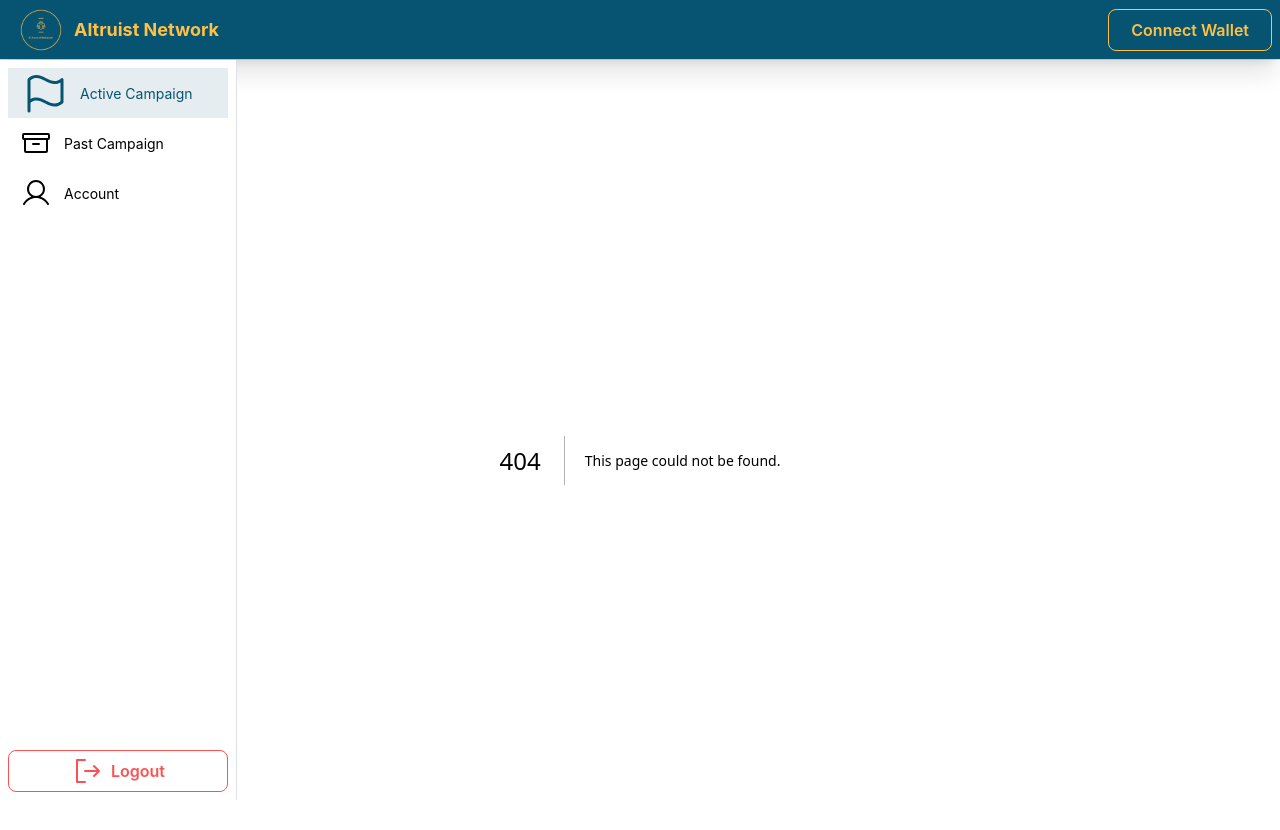
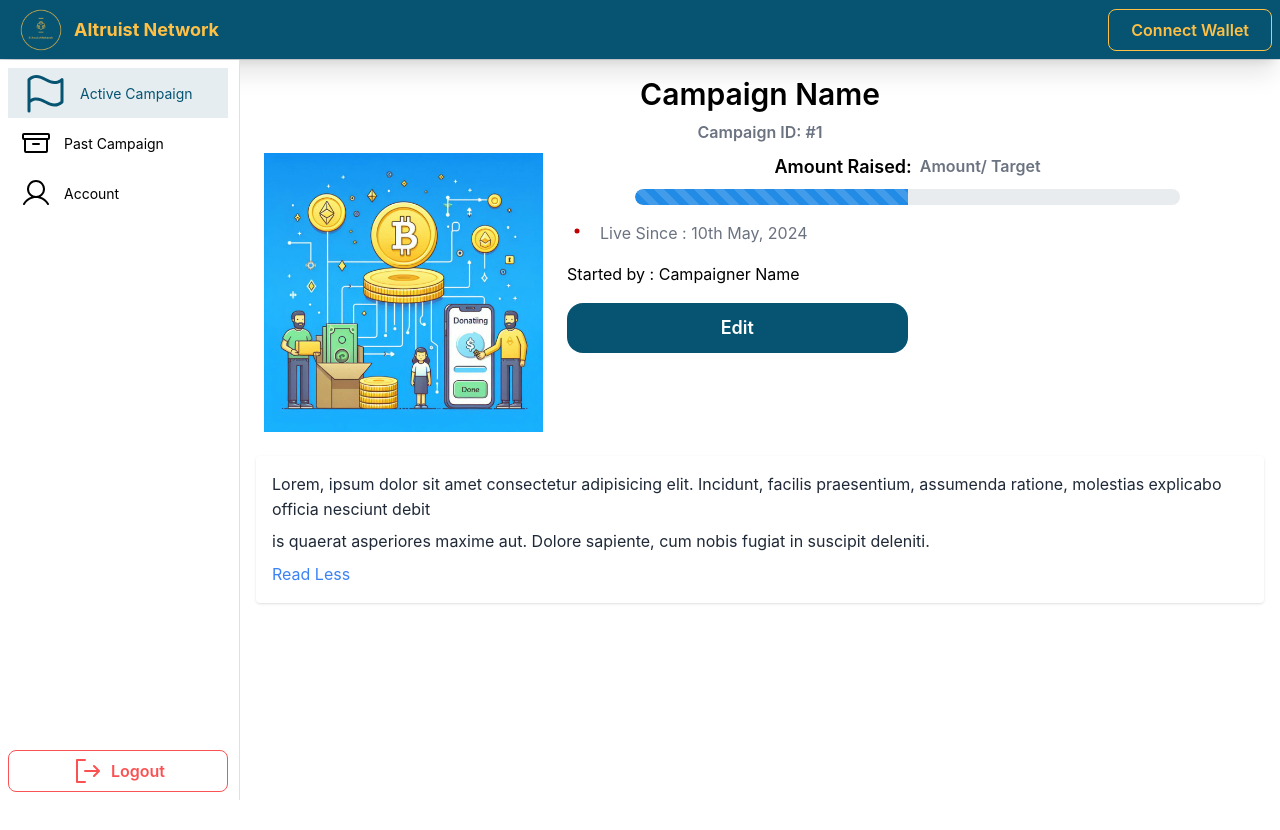
Before and after one commit to Ankesh2004/Altruist-Network, a Next.js app in the folder frontend/: page /dashboard/campaign/1 in a window 1280 px wide. Before the commit this address had no page. Shown: the top 830 px of the page. After the commit the page ends 800 px from the top, so only its background shows below. Built offline with nearby package versions, Linux system fonts and the light colour scheme.

Commit message:
feat: Campaign page

```diff
--- a/frontend/package.json
+++ b/frontend/package.json
@@ -9,6 +9,7 @@
     "lint": "next lint"
   },
   "dependencies": {
+    "@mantine/carousel": "^7.12.0",
     "@mantine/core": "^7.11.1",
     "@mantine/hooks": "^7.11.1",
     "clsx": "^2.1.1",
--- /dev/null
+++ b/frontend/src/app/dashboard/campaign/[campaignId]/page.tsx
@@ -0,0 +1,85 @@
+"use client";
+import React, { useState } from "react";
+import { Progress } from "@mantine/core";
+import Image from "next/image";
+import overviewRegisterCampaign from "../../../../../public/assets/overviewRegisterCampaign.jpeg";
+import Live from "../../../../components/shared/Live";
+import { Button } from "@mantine/core";
+import ReadMore from "@/components/shared/ReadMore";
+
+const dummyText = "Lorem, ipsum dolor sit amet consectetur adipisicing elit. Incidunt, facilis praesentium, assumenda ratione, molestias explicabo officia nesciunt debitis quaerat asperiores maxime aut. Dolore sapiente, cum nobis fugiat in suscipit deleniti."
+
+type pageProps = {
+  params: {
+    campaignId: string;
+  };
+};
+
+const page = ({ params }: pageProps) => {
+  const [userRole, setUserRole] = useState("NGO");
+  return (
+    <div>
+      {/* Campaign Name and Id  */}
+      <div className="flex flex-col gap-2 text-center">
+        <h1 className="text-3xl  font-semibold ">Campaign Name</h1>
+        <h3 className="text-secondaryText font-semibold">
+          Campaign ID: #{params.campaignId}
+        </h3>
+      </div>
+
+      <div className="flex lg:flex-row flex-col justify-start gap-4 w-full p-2">
+        {/* Images  */}
+        <div className="flex flex-row justify-center">
+          <Image
+            src={overviewRegisterCampaign}
+            width={400}
+            height={400}
+            alt="campaignImage"
+          />
+        </div>
+
+        {/* Details*/}
+        <div className="px-2 flex flex-col gap-4 w-full">
+          <div className="flex flex-col gap-2 items-center">
+            <div className="flex flex-row gap-2 items-center">
+              <h2 className="font-semibold text-lg">Amount Raised:</h2>
+              <p className="text-secondaryText font-semibold">Amount/ Target</p>
+            </div>
+            <Progress
+              radius="xl"
+              size="xl"
+              className="w-[80%]"
+              value={50}
+              animated
+            />
+          </div>
+
+          <p className="flex flex-row gap-2 items-center">
+            <div>
+              <Live />
+            </div>
+            <p className="text-secondaryText">Live Since : 10th May, 2024</p>
+          </p>
+
+          <p>Started by : Campaigner Name</p>
+
+          <Button
+            variant="filled"
+            color="#065471"
+            size="lg"
+            radius="lg"
+            w="50%"
+            className="items-center"
+          >
+            {userRole === "NGO" ? <p>Edit</p> : <p>Donate</p>}
+          </Button>
+        </div>
+      </div>
+
+      {/* Description  */}
+      <ReadMore text={dummyText} maxLength={150}/>
+    </div>
+  );
+};
+
+export default page;
--- a/frontend/src/app/layout.tsx
+++ b/frontend/src/app/layout.tsx
@@ -23,6 +23,10 @@ export default function RootLayout({
           <AppShell
             header={{ height: 60 }}
             footer={{ height: 150 }}
+            navbar={{
+              width: 240,
+              breakpoint: "sm",
+            }}
           >
             <AppShell.Header>
               <Header />
@@ -33,7 +37,9 @@ export default function RootLayout({
             </AppShell.Navbar>
 
             <AppShell.Main h="calc(100vh - var(--app-shell-header-height, 0px))">
-              {children}
+              <div className="p-4">
+                {children}
+              </div>
             </AppShell.Main>
           </AppShell>
         </MantineProvider>
--- a/frontend/src/app/onboarding/donor/page.tsx
+++ b/frontend/src/app/onboarding/donor/page.tsx
@@ -11,7 +11,7 @@ const page = () => {
     setUsername(randomUsername);
   };
   return (
-    <div className="flex flex-col gap-8 items-center p-8">
+    <div className="flex flex-col gap-8 items-center">
       <div className="flex flex-col gap-2 text-center">
         <h1 className="text-secondaryDarkColor text-2xl  font-semibold">
           Pick a username
--- a/frontend/src/app/onboarding/page.tsx
+++ b/frontend/src/app/onboarding/page.tsx
@@ -7,7 +7,7 @@ import CampaignFlag from '../../../public/icons/CampaignFlag'
 const page = () => {
     const [role,setRole] = useState('');
   return (
-    <div className='flex flex-col gap-6 justify-center items-center p-4'>
+    <div className='flex flex-col gap-6 justify-center items-center'>
         <h1 className='text-secondaryDarkColor text-2xl font-semibold'>I want to register as...</h1>
         <div className='flex flex-wrap gap-4'>
             <button className={`flex flex-col items-center gap-1 transition-all transform hover:text-white hover:bg-secondaryColor ${role==='Donor' ? 'bg-secondaryColor text-white' : 'text-secondaryColor border-secondaryColor'}  border rounded-lg px-6 py-3`}
--- /dev/null
+++ b/frontend/src/components/shared/Live.tsx
@@ -0,0 +1,41 @@
+'use client';
+import React, { useState, useEffect } from 'react';
+
+const PulsatingCircle = () => {
+  const [intensity, setIntensity] = useState(0);
+
+  useEffect(() => {
+    const intervalId = setInterval(() => {
+      setIntensity((prevIntensity) => (prevIntensity + 0.02) % 1);
+    }, 50);
+
+    return () => clearInterval(intervalId);
+  }, []);
+
+  const lightRed = [255, 0, 0];
+  const darkRed = [139, 0, 0];
+
+  const currentColor = lightRed.map((channel, index) =>
+    Math.round(channel + (darkRed[index] - channel) * Math.sin(intensity * Math.PI))
+  );
+
+  return (
+    <svg width="25" height="25" viewBox="0 0 100 100">
+      <circle
+        cx="40"
+        cy="40"
+        r="10"
+        fill={`rgb(${currentColor.join(',')})`}
+      >
+        <animate
+          attributeName="r"
+          values="35;37;35"
+          dur="2s"
+          repeatCount="indefinite"
+        />
+      </circle>
+    </svg>
+  );
+};
+
+export default PulsatingCircle;
--- /dev/null
+++ b/frontend/src/components/shared/PDFList.tsx
@@ -0,0 +1,41 @@
+import React from 'react';
+// import { FileText, Download } from 'lucide-react';
+
+const PDFList = ({ pdfFiles }:{pdfFiles:File[]}) => {
+  const handleDownload = (url:string, filename:string) => {
+    const link = document.createElement('a');
+    link.href = url;
+    link.download = filename;
+    document.body.appendChild(link);
+    link.click();
+    document.body.removeChild(link);
+  };
+
+  return (
+    <div className="max-w-md mx-auto mt-8">
+      <h2 className="text-2xl font-bold mb-4">PDF Documents</h2>
+      <ul className="bg-white shadow-md rounded-lg overflow-hidden">
+        {pdfFiles.map((file, index) => (
+          <li
+            key={index}
+            className="flex items-center justify-between p-4 hover:bg-gray-50 border-b last:border-b-0"
+          >
+            <div className="flex items-center space-x-3">
+              {/* <FileText className="text-gray-500" size={20} /> */}
+              <span className="text-gray-700">{file.name}</span>
+            </div>
+            <button
+              onClick={() => handleDownload(file.url, file.name)}
+              className="flex items-center space-x-1 text-blue-500 hover:text-blue-700 transition-colors duration-200"
+            >
+              {/* <Download size={18} /> */}
+              <span>Download</span>
+            </button>
+          </li>
+        ))}
+      </ul>
+    </div>
+  );
+};
+
+export default PDFList;
--- /dev/null
+++ b/frontend/src/components/shared/ReadMore.tsx
@@ -0,0 +1,49 @@
+import React, { useState } from 'react';
+
+type ReadMoreProps = {
+    text:string,
+    maxLength: number
+}
+
+const ReadMore = ({ text, maxLength = 200 }:ReadMoreProps) => {
+  const [isExpanded, setIsExpanded] = useState(true);
+
+  const truncatedText = text.slice(0, maxLength);
+  const remainingText = text.slice(maxLength);
+
+  return (
+    <div className="relative  mx-auto mt-4 p-4 bg-white rounded shadow">
+      <p className="text-gray-800">
+        {truncatedText}
+        {!isExpanded && text.length > maxLength && (
+          <span className="text-gray-400">...</span>
+        )}
+      </p>
+
+      {text.length > maxLength && (
+        <div className="mt-2">
+          {isExpanded ? (
+            <>
+              <p className="text-gray-800">{remainingText}</p>
+              <button
+                onClick={() => setIsExpanded(false)}
+                className="mt-2 text-blue-500 hover:text-blue-700 transition-colors duration-200"
+              >
+                Read Less
+              </button>
+            </>
+          ) : (
+            <button
+              onClick={() => setIsExpanded(true)}
+              className="text-blue-500 hover:text-blue-700 transition-colors duration-200"
+            >
+              Read More
+            </button>
+          )}
+        </div>
+      )}
+    </div>
+  );
+};
+
+export default ReadMore;
--- a/frontend/tailwind.config.ts
+++ b/frontend/tailwind.config.ts
@@ -19,7 +19,8 @@ const config: Config = {
         "secondaryColor": "#065471",
         "secondaryDarkColor": "#000e40",
         "borderColor": "#e2e8f0",
-        "lightGray": "#9CA3AF"
+        "lightGray": "#9CA3AF",
+        "secondaryText":"#6b7280"
       },
     },
   },
```
Also changed, not shown: 1 other file (tests, documents, lock files or other folders).
